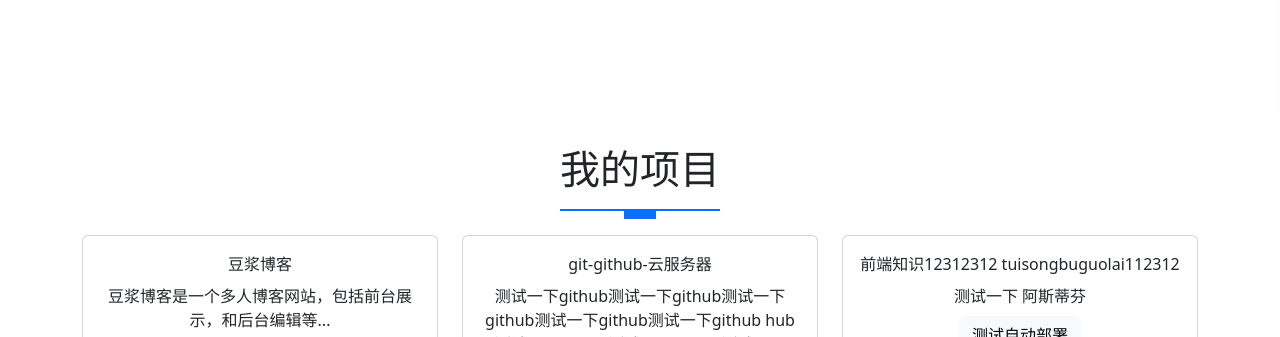
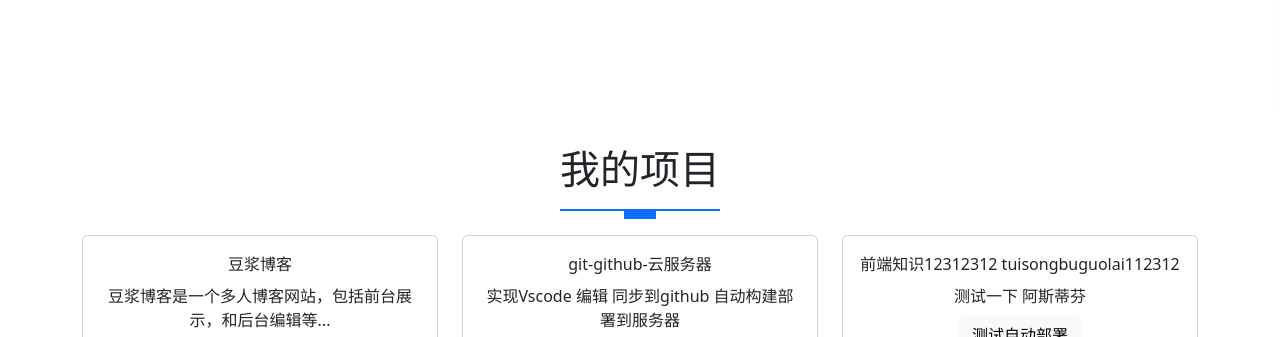
Before and after one commit to DouJiangGet/DongJiang, a website: page index.html in a window 1280 px wide. Shown: the part 613-950 px from the top of the page. Drawn offline with nearby package versions, Linux system fonts and the light colour scheme.

Commit message:
测试项目文件

```diff
--- a/index.html
+++ b/index.html
@@ -129,8 +129,7 @@
                git-github-云服务器
               </div>
               <div class="card-text">
-                测试一下github测试一下github测试一下github测试一下github测试一下github
-                hub测试一下github测试一下github测试一下github12312312
+               实现Vscode 编辑 同步到github 自动构建部署到服务器
               </div>
               <a href="" class="btn btn-light mt-2">学习前端知识</a>
             </div>
```
